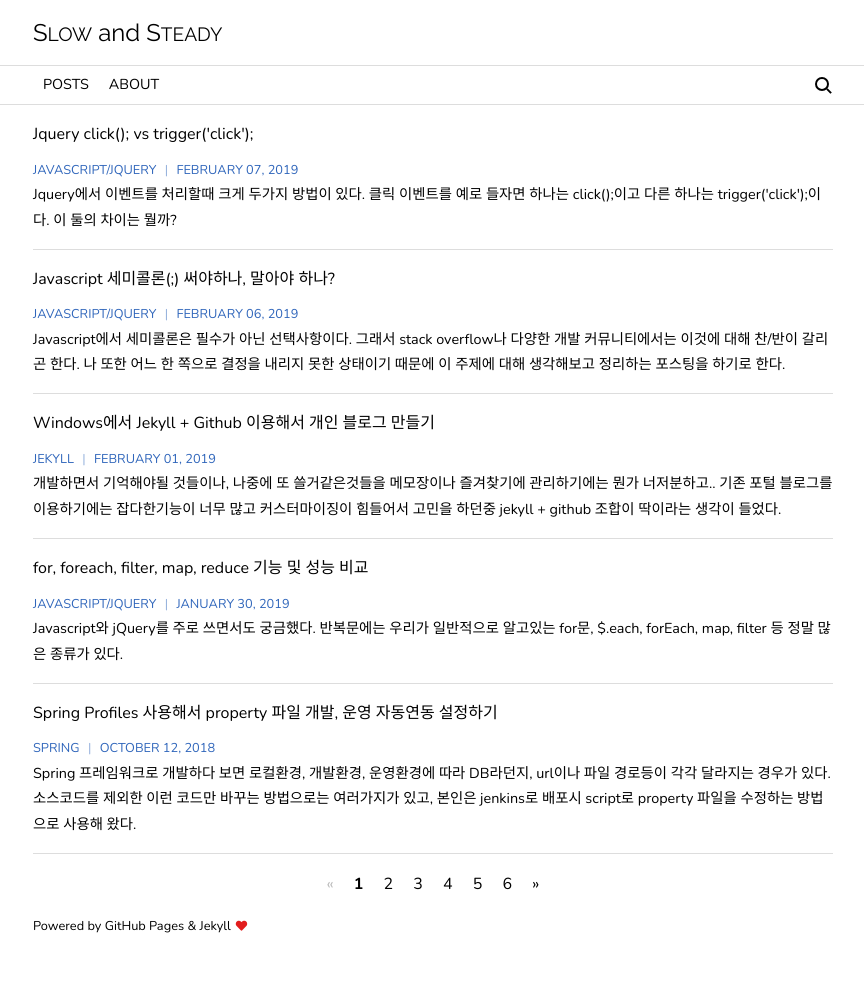
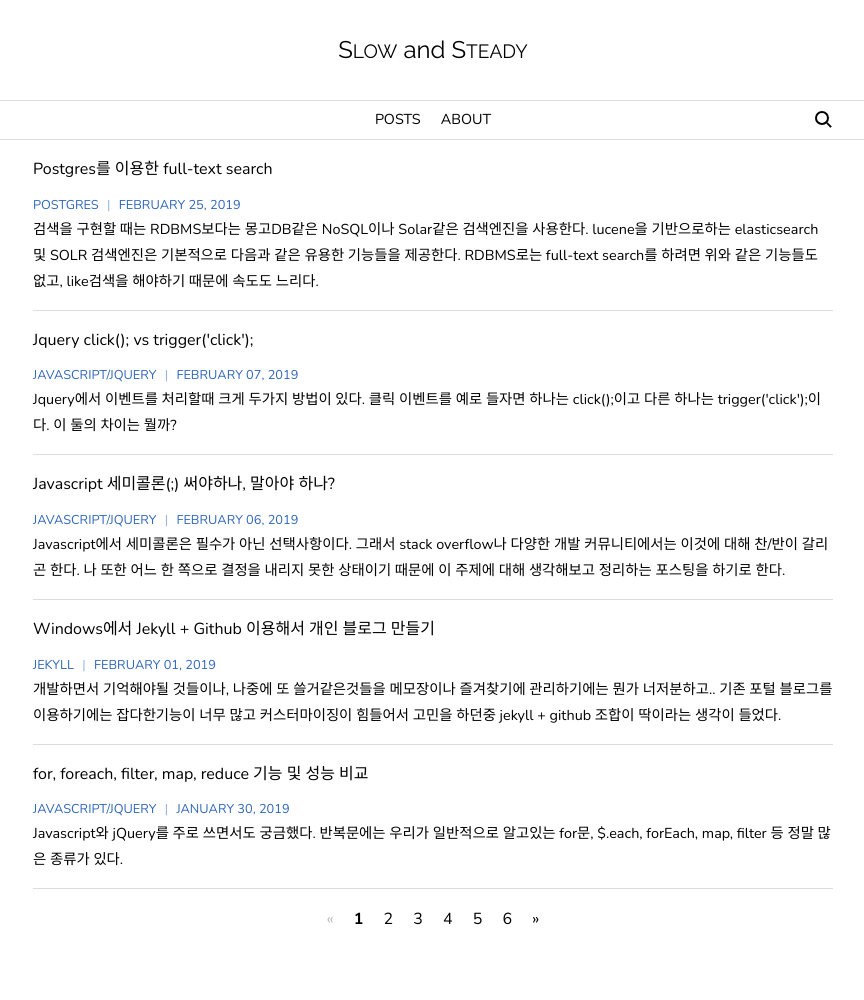
Before and after one commit to daesuni/daesuni.github.io, a Jekyll site: the page built from index.html, in a window 1280 px wide. Shown: the whole page, without its empty margins (207-1071 px from the left). Built offline with Jekyll 4.4.1, drawn with Linux system fonts in a browser that asks for light colours; the list of posts is cut into pages by our own code; before the commit the page ends 938 px from its top, so only the background shows below that.

Commit message:
new post

````diff
--- a/_config.yml
+++ b/_config.yml
@@ -2,7 +2,7 @@
 # This file contains configuration flags to customize your site
 #
 
-name: SnS
+name: SNS
 description: Slow and Steady
 
 #
--- a/_layouts/default.html
+++ b/_layouts/default.html
@@ -28,32 +28,24 @@
       </div>
     </div>
 
-    <nav class="nav-wrap">
+    <nav class="nav-wrap" role="nav">
       <div class="container">
         <a href="{{ site.baseurl }}/" class="nav">Posts</a>
         <!-- <a href="{{ site.baseurl }}/playground/" class="nav">playground</a> -->
         <!-- <a href="{{ site.baseurl }}/works/" class="nav">works</a> -->
         <a href="{{ site.baseurl }}/about/" class="nav">About</a>
-        <div class="spacer"></div>
+
         <div class="search-wrap">
           <div class="search-toggle"></div>
           <input id="search-input" class="search-text" type="search" placeholder="검색어를 입력하세요" autocomplete="off" />
         </div>
+        <ul id="search-result"></ul>
       </div>
     </nav>
 
-    <!--
-    <div class="search-layer">
-      <ul id="search-result"></ul>
-    </div> -->
-
-    <div class="main-wrap container" role="main">
-      {{ content }}
-    </div>
-
-    <div class="footer-wrap">
+    <div class="main-wrap" role="main">
       <div class="container">
-        Powered by GitHub Pages & Jekyll<i id="heart" class="fas fa-heart"></i>
+        {{ content }}
       </div>
     </div>
 
--- a/_drafts/2019-02-25-postgres fulltext search.md
+++ b/_posts/2019-02-25-postgres fulltext search.md
@@ -18,6 +18,7 @@ RDBMS로는 full-text search를 하려면 위와 같은 기능들도 없고, lik
 
 - RDBMS에서 간단한 full-text검색 또는 검색기능을 넣고 싶다.
 - 검색엔진을 개발하기에는 부담스럽다.
+- 추가 소프트웨어 또는 라이브러리를 설치하기 싫다.
 - Postgres를 사용한다.
 
 ### 1. 예제 테이블 생성
@@ -34,28 +35,18 @@ CREATE TABLE example (
 
 ### 2. 데이터 생성
 
-두번째로, 예제에 사용될 dummy data를 insert 해준다. 나는 테스트를 위해 10만건 insert를 했지만, 줄여도 상관없다. 데이터는 영단어들이 구분자 `,`로 연결되어 있는 텍스트이다.
+두번째로, 예제에 사용될 dummy data를 insert 해준다. 나는 테스트를 위해 1,000건 insert를 했지만, 줄여도 상관없다. 데이터는 영단어들이 구분자 `,`로 연결되어 있는 텍스트이다.
 
 ```sql
 INSERT INTO example (idx, words)
   SELECT x.idx, 'Is the frighten north better than the branch? What if the bad pin ate the light?'
 FROM
-  generate_series(1, 100000) AS x(idx);
-
-INSERT INTO example (idx, words)
-  SELECT x.idx, 'The torn league cant heat the ratio. It was then the full chain met the minute proposal.'
-FROM
-  generate_series(100001, 200000) AS x(idx);
-
-INSERT INTO example (idx, words)
-  SELECT x.idx, 'What if the brief track ate the clothes? It was then the pertinent stupid met the masculine deposit.'
-FROM
-  generate_series(200001, 300000) AS x(idx);
+  generate_series(1, 1000) AS x(idx);
 ```
 
 ### 3. Like 검색
 
-예제로 만든 테이블을 보자. 30만건의 데이터들 중 `then`라는 단어가 포함된 행을 가져오는 일반적인 쿼리는 다음과 같다.
+예제로 만든 테이블을 보자. 데이터들 중 `then`라는 단어가 포함된 행을 가져오는 일반적인 쿼리는 다음과 같다.
 
 ```sql
 SELECT
@@ -68,16 +59,13 @@ WHERE
   words LIKE '%THEN%'
 ```
 
-가장 일반적으로 생각할 수 있는 쿼리문이다. 영어의 경우, 대소문자 구분역시 해줘야 한다. 위처럼 or조건을 쓰던, LOWER, UPPER함수를 쓰던지 해야만 한다.
-
-실행해 보면 얼마나 걸릴까? 14.2초가 걸렸다. 웹서비스에 대한 사용자들의 기대수준과 만족도를 따진다면 14초가 걸리는 서비스는 없어져야 한다. 2~3초만 넘어가도 만족률이 반감되는 마당에 14초를 기다려줄 사용자는 없다.
+가장 일반적으로 생각할 수 있는 쿼리문이다. 영어의 경우, 대소문자 구분역시 해줘야 한다. 위처럼 or조건을 쓰던, LOWER, UPPER함수를 써서 가져오는 방식이다.
 
 ### 4. tsvector
 
-Postgres의 데이터 타입에는 tsvector라는 형식이 있는데 공식 홈페이지를 참조하자면 다음과 같이 설명이 있다.
+Postgres의 데이터 타입에는 tsvector라는 형식이 있는데 <a href="https://www.postgresql.org/docs/10/datatype-textsearch.html#DATATYPE-TSVECTOR">Postgres doc</a>을 참조하자면 다음과 같이 설명이 있다.
 
-> tsvector
-A tsvector value is a sorted list of distinct lexemes, which are words that have been normalized to merge different variants of the same word (see Chapter 12 for details). Sorting and duplicate-elimination are done automatically during input, as shown in this example: <site><a href="https://www.postgresql.org/docs/10/datatype-textsearch.html#DATATYPE-TSVECTOR">postgres doc</a></site>
+A tsvector value is a sorted list of distinct lexemes, which are words that have been normalized to merge different variants of the same word (see Chapter 12 for details). Sorting and duplicate-elimination are done automatically during input, as shown in this example:
 
 PostgreSQL은 전체 텍스트 검색을 지원하도록 고안된 두 가지 데이터 유형을 제공하며, 이는 질의에 가장 적합한 문서를 찾기 위한 자연어 문서 모음의 검색 활동이다. tsvector 유형은 텍스트 검색에 최적화된 형식의 문서를 나타내고, tsquery 유형은 텍스트 쿼리를 유사하게 나타낸다. 라고 한다.
 
@@ -105,7 +93,7 @@ SELECT to_tsvector('english', 'a fat cat sat on a mat - it ate a fat rats');
 
 `to_tsvector`함수의 첫번째 인자로 `english`를 전달했다. 첫번째 쿼리결과와 무엇이 다른가?
 
-`a`와 `it`, `on`이 사라졌고, `ate`의 동사원형인 `eat`가 생겼다. 불용어 제거와 정규화가 실행됬다고 짐작할 수 있다. Postgres에서는 이 밖에도 가중치, accent 등의 다양한 기능들을 제공하는데 이번 포스팅에서는 다루지 않는다.
+`a`와 `it`, `on`이 사라졌고, `ate`의 동사원형인 `eat`가 생겼다. 불용어 제거와 정규화가 실행됬다고 짐작할 수 있다. Postgres에서는 이 밖에도 가중치, 랭킹과 같이 검색엔진에서 제공하는 다양한 기능들을 제공하는데 이번 포스팅에서는 다루지 않는다.
 
 그렇다면 이제 words 컬럼을 tsvector형으로 변환시켜 보자.
 
@@ -131,11 +119,19 @@ ON
 	example
 USING
 	gin(tsvec_words)
+
+-- 트리거 생성
+CREATE TRIGGER
+  example_trigger
+BEFORE INSERT OR UPDATE ON
+  example
+FOR EACH ROW EXECUTE PROCEDURE
+  tsvector_update_trigger('tsvec_words', 'english', 'words');
 ```
 
-tsvec_words컬럼을 만들고 words컬럼을 tsvector화해서 update했고, 그걸로 인덱스를 잡아주었다.
+tsvec_words컬럼을 만들고 words컬럼을 tsvector화해서 update했고, 그걸로 인덱스를 잡아주었다. 또한 insert/update후에 자동으로 tsvec_words에 업데이트 하도록 트리거도 설정해 주었다.
 
-그렇다면 다시 3번의 Like검색을 tsquery로 해보자.
+그렇다면 다시 3번의 Like검색을 tsquery로 바꿔보자.
 
 ```sql
 SELECT
@@ -147,7 +143,4 @@ WHERE
   tsvec_words @@ to_tsquery('english', 'then')
 ```
 
-
-https://blog.lateral.io/2015/05/full-text-search-in-milliseconds-with-postgresql/
-https://www.postgresql.org/docs/10/textsearch.html
-http://rachbelaid.com/postgres-full-text-search-is-good-enough/
+이 포스팅에서 설명한 Postgres의 text-search는 극히 일부분이다. 정말 기본적인 개념과 실무 사용에 필요한 것만 포스팅했으니 좀더 궁금하신분들은 <a href="https://www.postgresql.org/docs/10/textsearch.html">Postgres 공식 사이트</a>를 참고하시거나 이 포스팅 작성에 많은 도움을 받은 <a href="http://rachbelaid.com/postgres-full-text-search-is-good-enough/">Rachid Belaid</a>님의 글을 참고하면 된다.
--- a/about.html
+++ b/about.html
@@ -100,6 +100,10 @@ layout: default
 	<li>Kakaotalk ID - {{ site.kakaotalk }}</li>
 </ul>
 
+<div class="footer-wrap">
+	Powered by GitHub Pages & Jekyll<i id="heart" class="fas fa-heart"></i>
+</div>
+
 <script type="text/javascript">
 	$(document).ready(function() {
 		fn_initSkills();
--- a/style.scss
+++ b/style.scss
@@ -54,6 +54,13 @@ blockquote::before {
   font-size: 28px;
   line-height: 2rem; }
 
+.highlighter-rouge a {
+  box-shadow: none !important;
+}
+.highlighter-rouge a:hover {
+  box-shadow: none !important;
+}
+
 .highlighter-rouge[class^="language-"] > .highlight  {
   border: 1px solid #d1d1e8;
   background-color: #1d1f21;
@@ -69,8 +76,8 @@ blockquote::before {
 }
 .highlighter-rouge:not([class^="language-"]) > .highlight {
   border-color: transparent;
-  padding: 2px 4px;
-  margin: 2px 4px;
+  padding: 0.5em 1em;
+  margin: 0;
 }
 
 
@@ -89,10 +96,10 @@ blockquote::before {
 
 // layout
 .spacer       { flex-grow: 1; }
-.container    { width: 800px; margin: auto; }
+.container    { max-width: 800px; margin: auto; width: 100%; position: relative; }
 
-.header-wrap  { height: 65px; display: flex; align-items: center; }
-.header-title { cursor: pointer; font-size: 1.5rem; display: flex; align-items: center; color: inherit; font-family: 'Raleway', sans-serif; }
+.header-wrap  { height: 100px; display: flex; align-items: center; }
+.header-title { cursor: pointer; font-size: 1.5rem; display: flex; align-items: center; color: inherit; font-family: 'Raleway', sans-serif; justify-content: center; }
 .header-title .sub  { font-size: 1.2rem; }
 .header-title-left  { /*transform: scale(-1, 1);*/ margin-right: 6px; }
 .header-title-right { margin-left: 6px; }
@@ -100,16 +107,25 @@ blockquote::before {
 .nav-wrap { display: flex; align-items: center; height: 40px; border-top: 1px solid #ddd; border-bottom: 1px solid #ddd;
 // background: #224b8a; color: #fff;
 }
-.nav-wrap > .container { display: flex; align-items: center; }
+.nav-wrap > .container { display: flex; align-items: center; justify-content: center; height: 100%; }
 .nav { padding: 0 10px; color: inherit; text-transform: uppercase; font-size: 0.9rem; }
 .nav.active { font-weight: normal; }
 
 .main-wrap   { }
-.main-wrap a { -webkit-transition: -webkit-box-shadow .2s; transition: -webkit-box-shadow .2s; transition: box-shadow .2s; transition: box-shadow .2s,-webkit-box-shadow .2s; -webkit-box-shadow: 0 -0.2em #97d4ff inset, 0 -1em transparent inset; box-shadow: 0 -0.2em #97d4ff inset, 0 -1em transparent inset; }
-.main-wrap a:hover { -webkit-box-shadow: 0 -0.2em #97d4ff inset, 0 -1em #97d4ff inset; box-shadow: 0 -0.2em #97d4ff inset, 0 -1em #97d4ff inset; }
+.main-wrap > .container { padding-bottom: 50px; }
+.main-wrap a { -webkit-transition: -webkit-box-shadow .2s; transition: -webkit-box-shadow .2s; transition: box-shadow .2s; transition: box-shadow .2s,-webkit-box-shadow .2s; -webkit-box-shadow: 0 -0.2em #97d4ff inset, 0 -2em transparent inset; box-shadow: 0 -0.2em #97d4ff inset, 0 -2em transparent inset; }
+.main-wrap a:hover { -webkit-box-shadow: 0 -0.2em #97d4ff inset, 0 -2em #97d4ff inset; box-shadow: 0 -0.2em #97d4ff inset, 0 -2em #97d4ff inset; }
 
 .search-wrap {
   display: flex;
+  align-items: center;
+  position: absolute;
+  right: 0;
+  background: #fff;
+}
+.search-wrap.opened {
+  width: 100%;
+
 }
 .search-toggle { cursor: pointer; position: relative; width: 20px; height: 20px; }
 .search-toggle::before {
@@ -119,14 +135,14 @@ height: 14px;
 border: 2px solid #000;
 border-radius: 50%;
 position: absolute;
-top: 2px;
+top: 1px;
 left: 2px;
 }
 .search-toggle::after {
   content: "";
     position: absolute;
     right: 1px;
-    bottom: 3px;
+    bottom: 4px;
     width: 6px;
     -webkit-transform: rotate(45deg);
     transform: rotate(45deg);
@@ -135,43 +151,48 @@ left: 2px;
 
 #search-input {
   flex: 1;
-  height: 100%;
-  font-size: 1rem;
+  font-size: 0.9rem;
   outline: none;
   border: none;
   color: inherit;
   background: transparent;
+  padding: 0 0.5em;
   display: none;
 }
 
 .search-layer  { position: relative;
     width: 100%; z-index: 1;
     display: none; }
-#search-result {          position: absolute;
+#search-result {
+  position: absolute;
   margin: 0;
   padding: 0;
   list-style: none;
 background: #fff;
 white-space: nowrap;
 min-width: 100%;
+top: 39px;
+z-index: 1;
+    box-shadow: 0 3px 8px 0 rgba(0,0,0,0.2), 0px 1px 0 0px rgba(0,0,0,0.08);
     }
 
-#search-result li {
-  padding: 5px 10px;
+#search-result li a {
+  padding: 0.5em 1em;
   font-size: 0.9rem;
+  cursor: default;
+  display: block;
 }
-#search-result li:first-child { margin-top: 10px; }
-#search-result li:last-child { margin-bottom: 10px; }
-#search-result li a {
-  color: rgba(35, 35, 35, 0.9);
-  cursor: default;
+#search-result li a:hover {
+  background: red;
 }
+#search-result li:first-child a { margin-top: 0.5em; }
+#search-result li:last-child a { margin-bottom: 0.5em; }
 
 #search-input::-webkit-input-placeholder {
   //color: rgba(255, 255, 255, 0.5);
 }
 #search-input::-webkit-search-cancel-button {
-    -webkit-appearance: none;
+    //-webkit-appearance: none;
 }
 
 .search-wrap.opened {
@@ -194,7 +215,7 @@ left: 2px;
   padding-top: 3em;
 }
 
-.footer-wrap { font-size: 0.8rem; }
+.footer-wrap { font-size: 0.8rem; text-align: center; }
 @keyframes heartbeat { 0%
   {
     transform: scale( .75 );
@@ -234,8 +255,8 @@ left: 2px;
 .post { padding: 1em 0; }
 
 .post-title { margin-bottom: 10px; }
-.post-title a { box-shadow: none; }
-.post-title a:hover { box-shadow: none; }
+.post-title a { box-shadow: none !important; font-weight: normal; }
+.post-title a:hover { box-shadow: none !important; }
 .post-info { font-size: 0.8rem; text-transform: uppercase; color: #3066bb; }
 .post-info-sep { margin: 0 5px; opacity: 0.5; }
 .post-category {  }
@@ -269,10 +290,10 @@ left: 2px;
 .pagination span {
     display: block;
     padding: 0 0.5em;
-    box-shadow: none;
+    box-shadow: none !important;
 }
 .pagination a:hover {
-  box-shadow: none;
+  box-shadow: none !important;
 }
 .pagination .current {
     font-weight: bold;
````
Also changed, not shown: _layouts/post.html (+5 -8 lines). Lines whose indentation alone changed are shown as unchanged.
